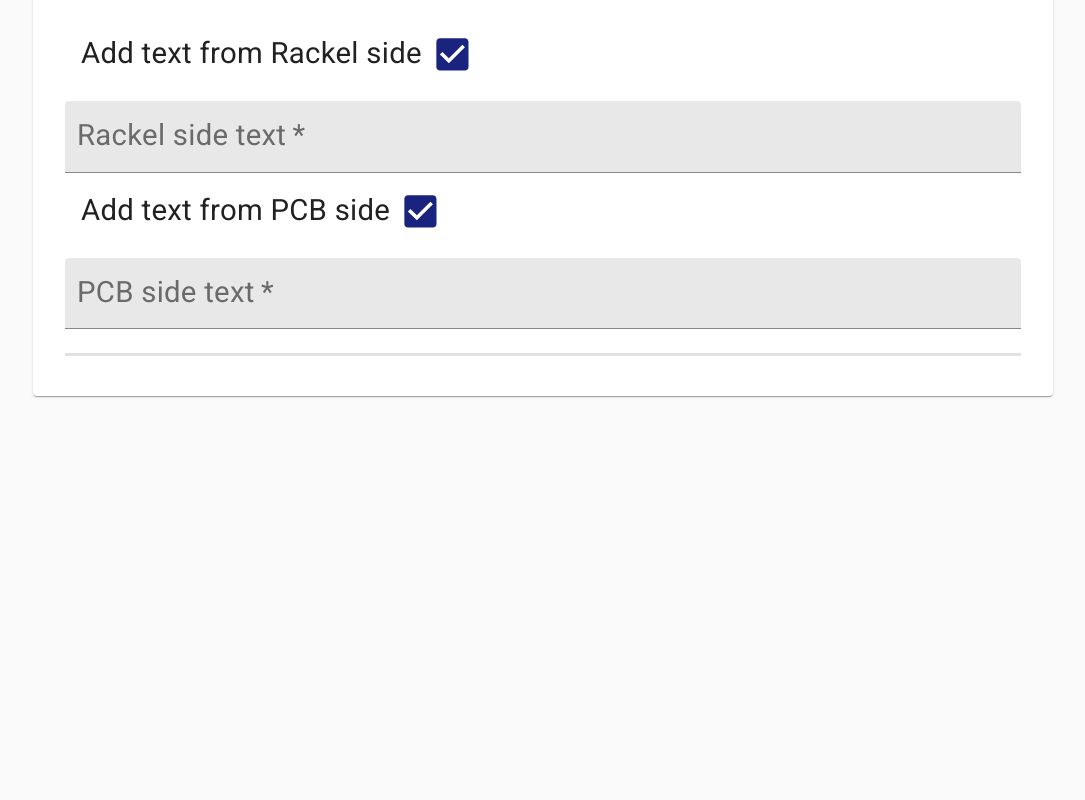
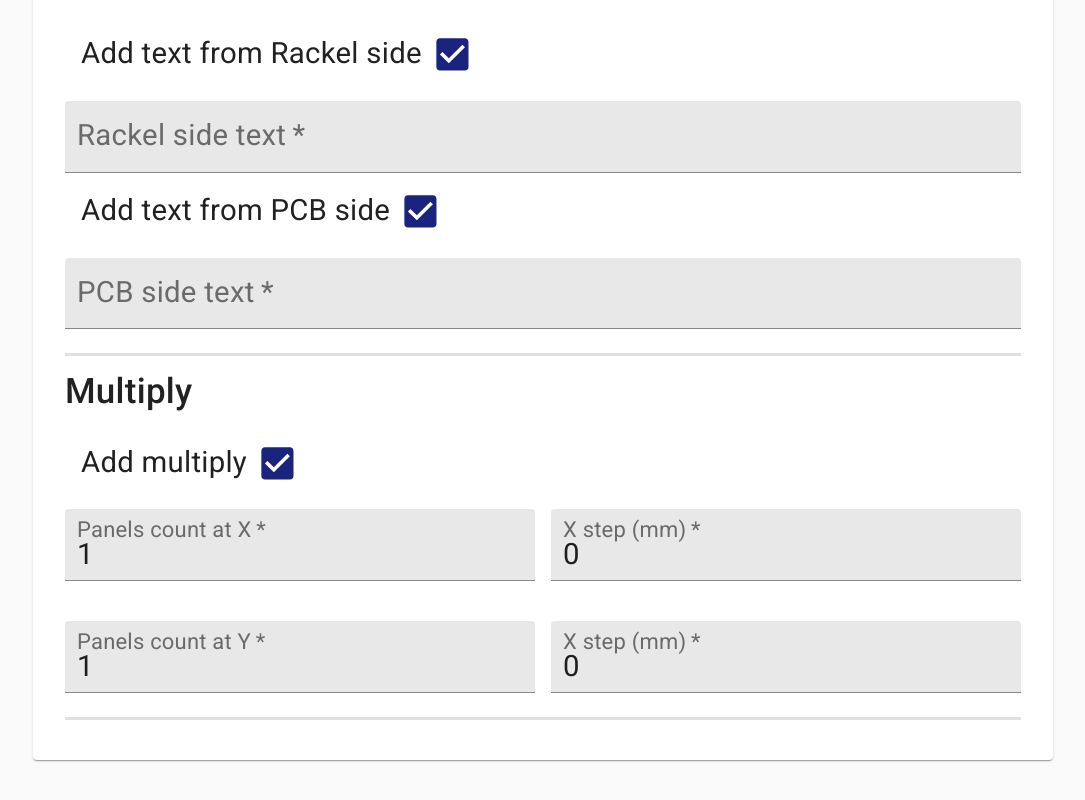
Before and after one commit to IVAS-TECH/front-end, a React (Create React App) app: page / in a window 1280 px wide. Shown: the part 1170-1970 px from the top of the page, without its empty margins (97-1182 px from the left). Before the commit the page ends 1622 px from the top, so only its background shows below. Built offline with nearby package versions, Linux system fonts and the light colour scheme.

Commit message:
adding multipling fields to Stencil Form

```diff
--- a/src/component/form/stencilForm/Form.tsx
+++ b/src/component/form/stencilForm/Form.tsx
@@ -14,6 +14,11 @@ import TextFromRackelSide from '../../formField/stencil/TextFromRackelSide';
 import RackelSideText from '../../formField/stencil/RackelSideText';
 import TextFromPCBSide from '../../formField/stencil/TextFromPCBSide';
 import PCBSideText from '../../formField/stencil/PCBSideText';
+import Multiply from '../../formField/stencil/Multiply';
+import PanelsCountX from '../../formField/stencil/PanelsCountX';
+import PanelsCountY from '../../formField/stencil/PanelsCountY';
+import XStep from '../../formField/stencil/XStep';
+import YStep from '../../formField/stencil/YStep';
 
 const Form: React.FC<{}> = () => (
     <form noValidate>
@@ -53,6 +58,23 @@ const Form: React.FC<{}> = () => (
         <TextFromPCBSide />
         <PCBSideText />
         <Divider />
+        <SectionTitle title="Multiply" />
+        <Multiply />
+        <Grid container spacing={2}>
+            <Grid item xs={6}>
+                <PanelsCountX />
+            </Grid>
+            <Grid item xs={6}>
+                <XStep />
+            </Grid>
+            <Grid item xs={6}>
+                <PanelsCountY />
+            </Grid>
+            <Grid item xs={6}>
+                <YStep />
+            </Grid>
+        </Grid>
+        <Divider />
     </form>
 );
 
--- /dev/null
+++ b/src/component/formField/stencil/Multiply.tsx
@@ -0,0 +1,11 @@
+import React from 'react';
+import CheckboxWithLabel from '../../formControl/CheckboxWithLabel';
+
+const Multiply: React.FC<{}> = () => (
+    <CheckboxWithLabel
+        checked={true}
+        label="Add multiply"
+        onToggle={v => console.log(v)} />
+);
+
+export default Multiply;
--- /dev/null
+++ b/src/component/formField/stencil/PanelsCountX.tsx
@@ -0,0 +1,14 @@
+import React from 'react';
+import NumberInput from '../../formControl/NumberInput';
+
+const PanelsCountX: React.FC<{}> = () => (
+    <NumberInput
+        label="Panels count at X"
+        fullWidth
+        required
+        value={1}
+        onValueChange={v => console.log(v)} />
+
+);
+
+export default PanelsCountX;
--- /dev/null
+++ b/src/component/formField/stencil/PanelsCountY.tsx
@@ -0,0 +1,14 @@
+import React from 'react';
+import NumberInput from '../../formControl/NumberInput';
+
+const PanelsCountX: React.FC<{}> = () => (
+    <NumberInput
+        label="Panels count at Y"
+        fullWidth
+        required
+        value={1}
+        onValueChange={v => console.log(v)} />
+
+);
+
+export default PanelsCountX;
--- /dev/null
+++ b/src/component/formField/stencil/XStep.tsx
@@ -0,0 +1,14 @@
+import React from 'react';
+import NumberInput from '../../formControl/NumberInput';
+
+const XStep: React.FC<{}> = () => (
+    <NumberInput
+        label="X step (mm)"
+        fullWidth
+        required
+        value={0}
+        onValueChange={v => console.log(v)} />
+
+);
+
+export default XStep;
--- /dev/null
+++ b/src/component/formField/stencil/YStep.tsx
@@ -0,0 +1,14 @@
+import React from 'react';
+import NumberInput from '../../formControl/NumberInput';
+
+const XStep: React.FC<{}> = () => (
+    <NumberInput
+        label="X step (mm)"
+        fullWidth
+        required
+        value={0}
+        onValueChange={v => console.log(v)} />
+
+);
+
+export default XStep;
```
